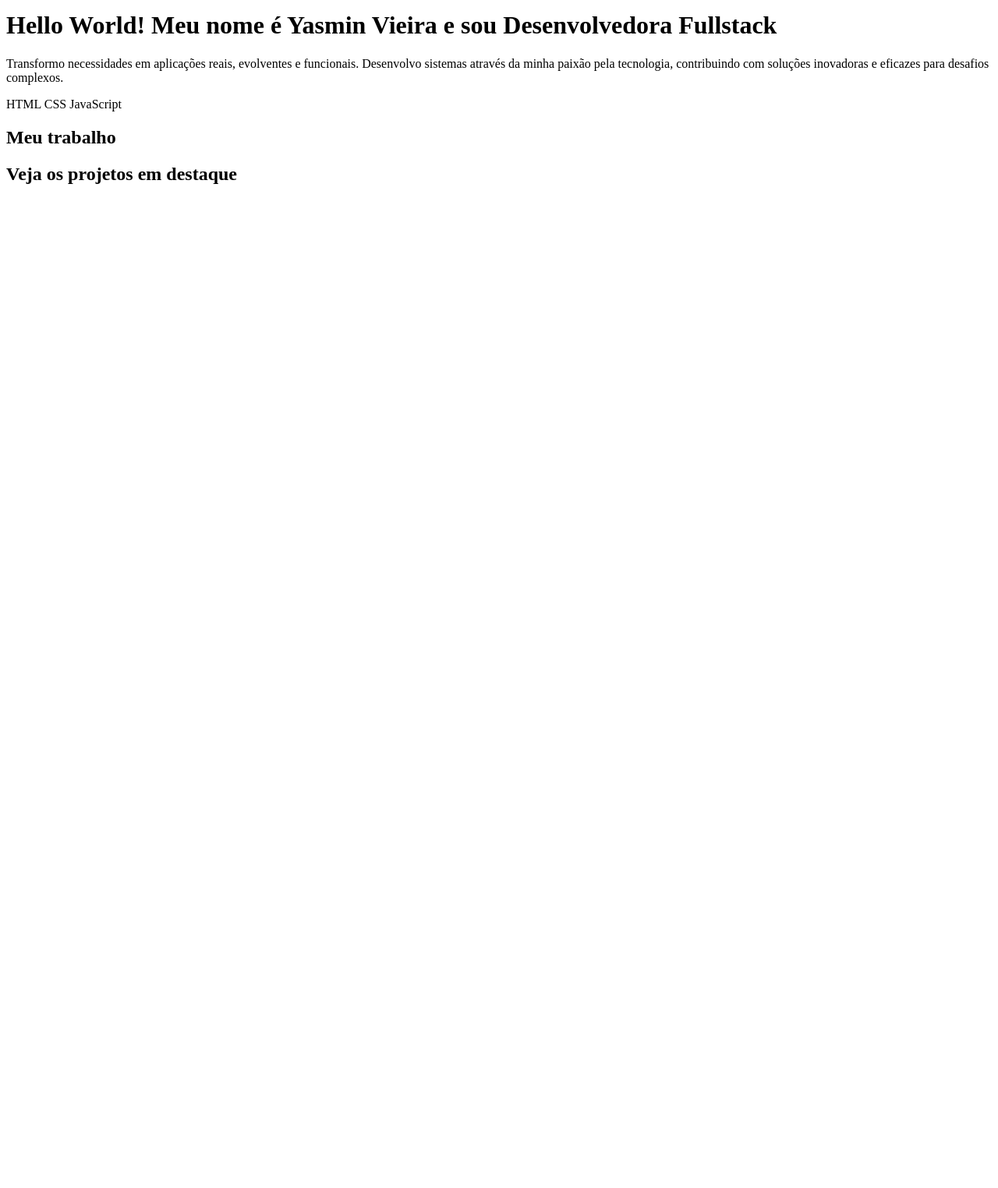
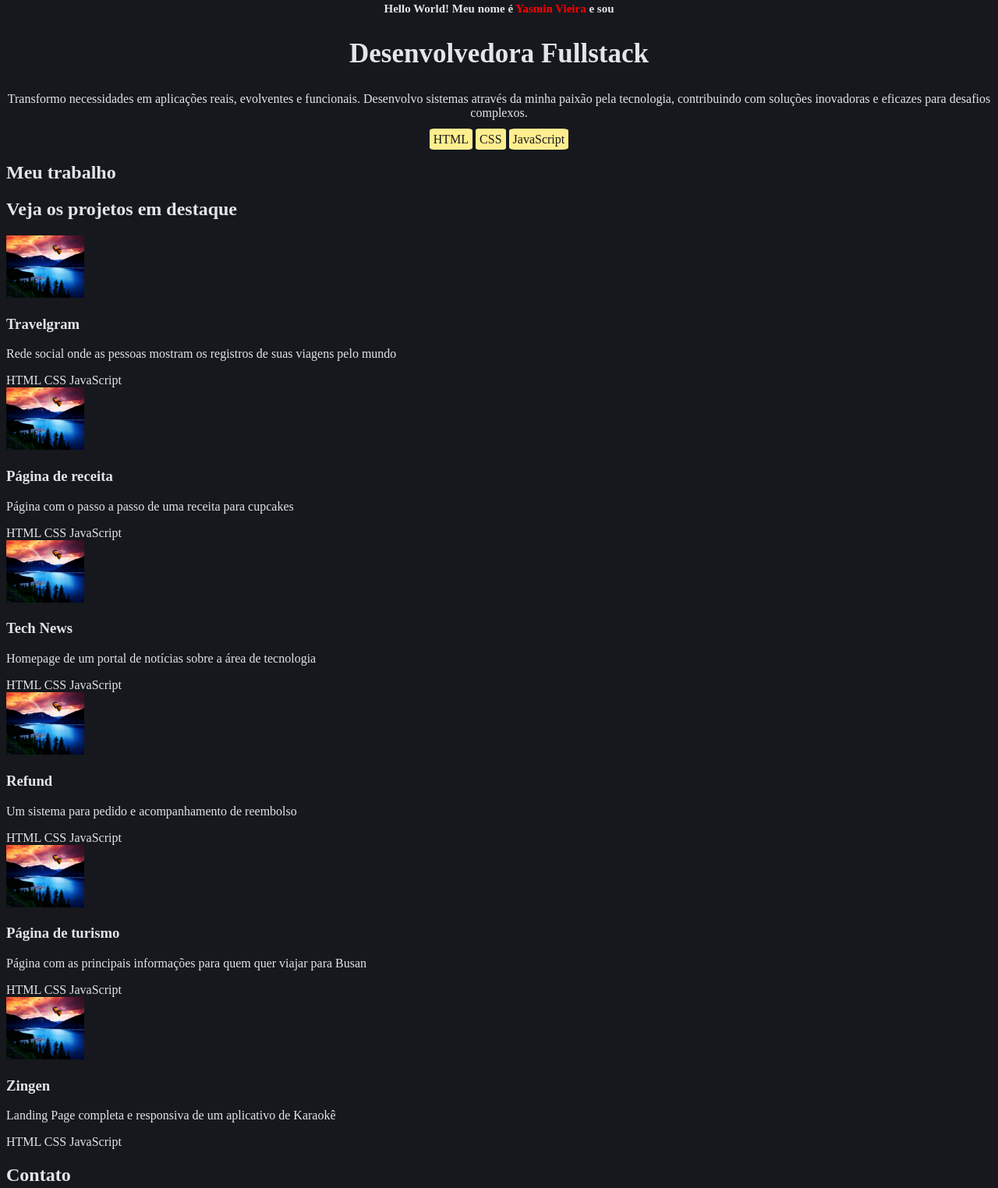
Before and after one commit to yasminvieira3007/new.projet, a plain HTML site: page index.html in a window 1280 px wide. Shown: the part 119-1643 px from the top of the page at 78% size. Before the commit the page ends 800 px from the top, so only its background shows below. Drawn offline with Linux system fonts and the light colour scheme.

Commit message:
css do header

```diff
--- a/index.html
+++ b/index.html
@@ -4,13 +4,47 @@
     <meta charset="UTF-8">
     <meta name="viewport" content="width=device-width, initial-scale=1.0">
     <title>YASMIN</title>
+    <style>
+        header {
+            text-align: center;
+        }
+        header img {
+            border-radius: 50%;
+        }
+        header h1 span {
+            color: red;
+        }
+        header h1 {
+            font-size: 15px;
+        }
+        header h2 {
+            font-size: 35px;
+        }
+        .tecnologia {
+            background-color: rgb(255, 238, 143);
+            padding: 5px;
+            border-radius: 10%;
+            color: #16181D;
+        }
+        body {
+            background-color: #16181D;
+            color: #E2E4E9;
+        }
+        main {
+
+        }
+        footer {
+
+        }
+    </style>
 </head>
+
 <body>
     <header>
         <img width="100" src="10665324.jpg" alt="foto de perfil">
         <h1>Hello World! Meu nome é <span>Yasmin Vieira</span> e sou
-            <span>Desenvolvedora Fullstack</span>
         </h1>
+        <h2>Desenvolvedora Fullstack</h2>
 
         <p>Transformo necessidades em aplicações reais, evolventes e funcionais.
             Desenvolvo sistemas através da minha paixão pela tecnologia,
@@ -18,9 +52,9 @@
         </p>
 
         <div>
-            <span>HTML</span>
-            <span>CSS</span>
-            <span>JavaScript</span>
+            <span class="tecnologia">HTML</span>
+            <span class="tecnologia">CSS</span>
+            <span class="tecnologia">JavaScript</span>
         </div>
 
     </header>
@@ -30,15 +64,80 @@
             <h2>Veja os projetos em destaque</h2>
             <div>
                 <div>
-                    <img src="" alt="">
-                    <h3></h3>
-                    <p></p>
+                    <img width="100" src="R.jpg" alt="imagem do projeto">
+                    <h3>Travelgram</h3>
+                    <p>Rede social onde as pessoas mostram os registros de suas viagens pelo mundo</p>
+                    <div>
+                        <span>HTML</span>
+                        <span>CSS</span>
+                        <span>JavaScript</span>
+                    </div>
+                </div>
 
+                <div>
+                    <img width="100" src="R.jpg" alt="imagem do projeto">
+                    <h3>Página de receita</h3>
+                    <p>Página com o passo a passo de uma receita para cupcakes</p>
+                    <div>
+                        <span>HTML</span>
+                        <span>CSS</span>
+                        <span>JavaScript</span>
+                    </div>
+                </div>
+                <div>
+                    <img width="100" src="R.jpg" alt="imagem do projeto">
+                    <h3>Tech News</h3>
+                    <p>Homepage de um portal de notícias sobre a área de tecnologia</p>
+                    <div>
+                        <span>HTML</span>
+                        <span>CSS</span>
+                        <span>JavaScript</span>
+                    </div>
+                </div>
+                <div>
+                    <img width="100" src="R.jpg" alt="imagem do projeto">
+                    <h3>Refund</h3>
+                    <p>Um sistema para pedido e acompanhamento de reembolso </p>
+                    <div>
+                        <span>HTML</span>
+                        <span>CSS</span>
+                        <span>JavaScript</span>
+                    </div>
+                </div>
+                <div>
+                    <img width="100" src="R.jpg" alt="imagem do projeto">
+                    <h3>Página de turismo</h3>
+                    <p>Página com as principais informações para quem quer viajar para Busan</p>
+                    <div>
+                        <span>HTML</span>
+                        <span>CSS</span>
+                        <span>JavaScript</span>
+                    </div>
+                </div>
+                <div>
+                    <img width="100" src="R.jpg" alt="imagem do projeto">
+                    <h3>Zingen</h3>
+                    <p>Landing Page completa e responsiva de um aplicativo de Karaokê</p>
+                    <div>
+                        <span>HTML</span>
+                        <span>CSS</span>
+                        <span>JavaScript</span>
+                    </div>
                 </div>
             </div>
         </section>
     </main>
-    <footer></footer>
+    <footer>
+        <h2>Contato</h2>
+        <h3>Gostou do meu trabalho?</h3>
+        <p>Entre em contato ou acompanhe as minhas redes sociais!</p>
+        <div>
+            <p>Linkedin</p>
+            <p>Instagram</p>
+            <p>GitHub</p>
+            <p>E-mail</p>
+        </div>
+    </footer>
 
 </body>
 </html>
```
Also changed, not shown: R.jpg (added).
